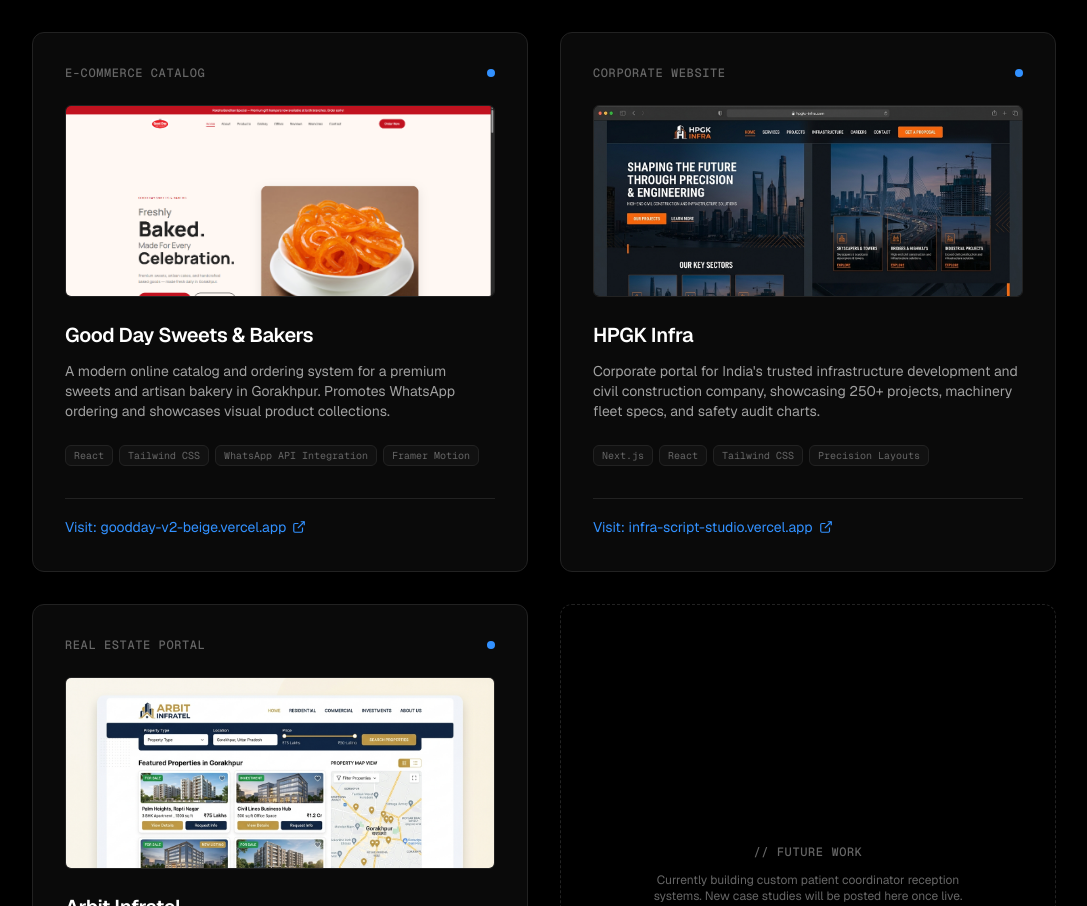
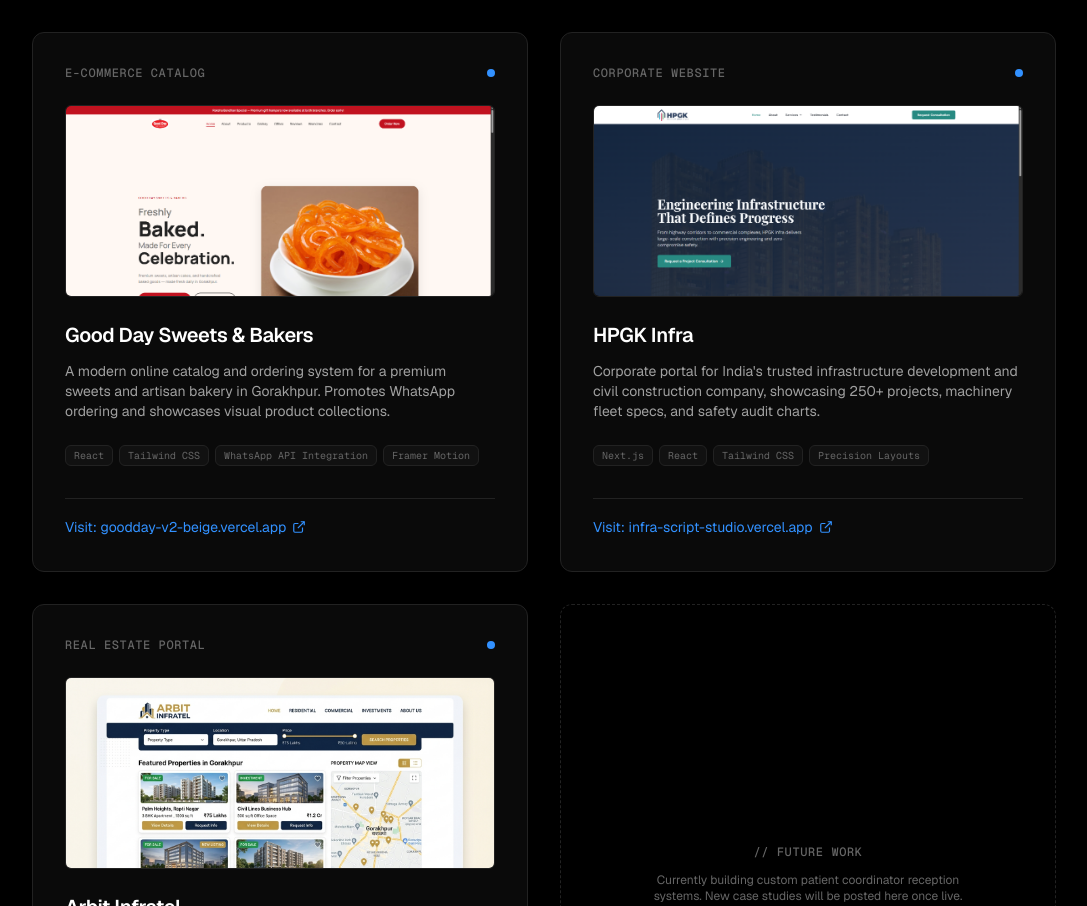
Before and after one commit to mobashirali0316-star/Website, a React (Vite) app: page /portfolio in a window 1280 px wide. Shown: the part 2151-3057 px from the top of the page, without its empty margins (96-1183 px from the left). Built offline with nearby package versions, Linux system fonts and the light colour scheme.

Commit message:
Update HPGK Infra project image and references

```diff
--- a/src/pages/Portfolio.jsx
+++ b/src/pages/Portfolio.jsx
@@ -87,8 +87,8 @@
     stack: ['Next.js', 'React', 'Tailwind CSS', 'Precision Layouts'],
     url: 'https://infra-script-studio.vercel.app/',
     linkText: 'infra-script-studio.vercel.app',
-    imageWebp: '/portfolio/infra-script.jpg',
-    imagePng: '/portfolio/infra-script.jpg',
+    imageWebp: '/portfolio/hpgk.png',
+    imagePng: '/portfolio/hpgk.png',
     category: 'Corporate & Real Estate'
   },
   {
```
Also changed, not shown: public/portfolio/hpgk.png (added), public/portfolio/infra-script.jpg (deleted).
